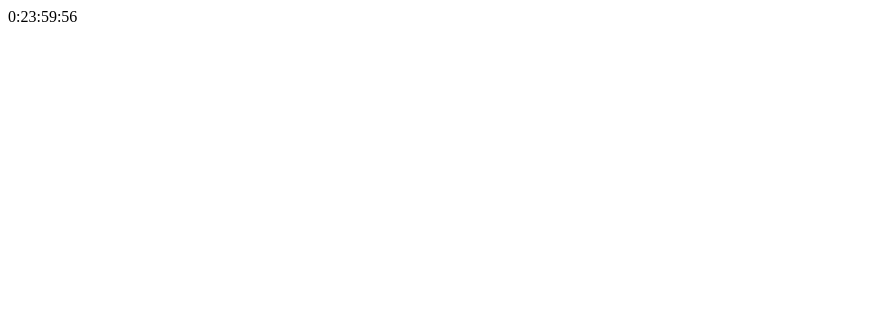
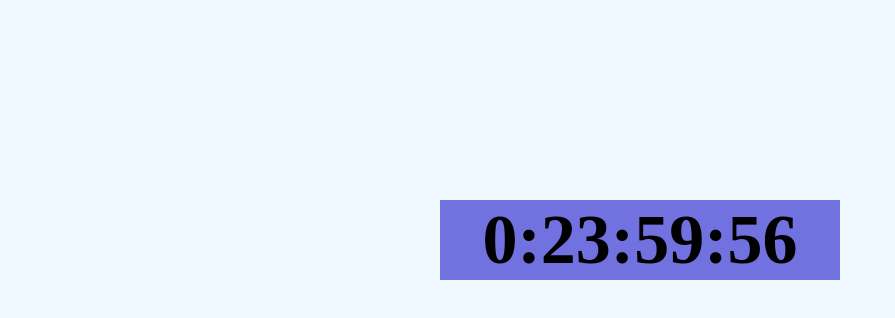
Before and after one commit to Sauleras/Contador_Regressivo, a plain HTML site: page index.html in a window 1280 px wide. Shown: the whole page, without its empty margins (0-895 px from the left). Drawn offline with Linux system fonts and the light colour scheme.

Commit message:
V2 - Css adicionado

```diff
--- a/index.html
+++ b/index.html
@@ -4,15 +4,14 @@
     <meta charset="UTF-8">
     <meta http-equiv="X-UA-Compatible" content="IE=edge">
     <meta name="viewport" content="width=device-width, initial-scale=1.0">
+    <link rel="stylesheet" href="style.css">
     <script src="app.js" defer></script>
-
     <title>Document</title>
 
 </head>
 <body>
-
-     <div id="timer"></div>
-
-
+    <div class="container">
+        <div id="timer" class="contador"></div>
+    </div>
 </body>
 </html>
--- a/style.css
+++ b/style.css
@@ -0,0 +1,17 @@
+body {
+    background-color: aliceblue;
+}
+
+.container {
+    display: flex;
+    justify-content: center;
+    margin-top: 200px;
+}
+
+.contador {
+    text-align: center;
+    width: 400px;
+    font-weight: 700;
+    font-size: 70px;
+    background-color: rgb(113, 113, 224);
+}
```
